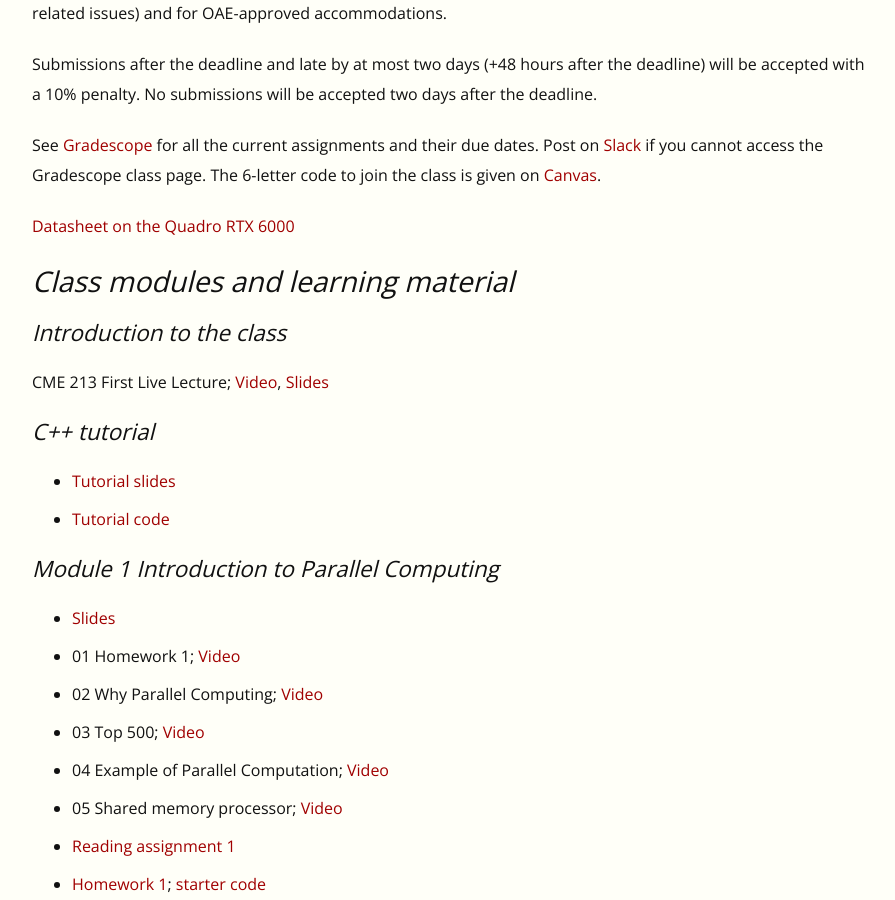
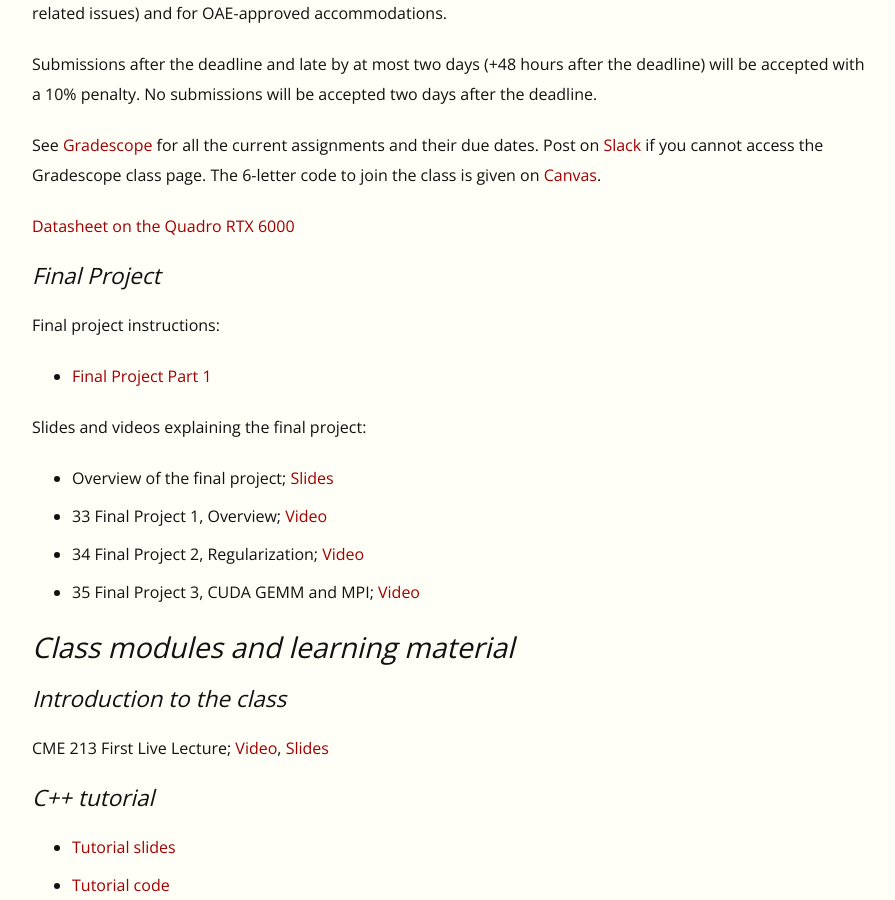
Before and after one commit to EricDarve/cme213-spring-2021, a Jekyll site: the page built from index.md, in a window 1280 px wide and 900 px high, scrolled down 558 px. Shown: the whole window, without its empty margins (128-1023 px from the left). Built offline with Jekyll 4.4.1, drawn with Linux system fonts in a browser that asks for light colours; some of the changed text lies outside the part shown.

Commit message:
Final Project Part 1

```diff
--- a/index.md
+++ b/index.md
@@ -20,6 +20,19 @@ Submissions after the deadline and late by at most two days (+48 hours after the
 See [Gradescope](https://www.gradescope.com/courses/258024) for all the current assignments and their due dates. Post on [Slack](https://cme213-spring-2021.slack.com/) if you cannot access the Gradescope class page. The 6-letter code to join the class is given on [Canvas](https://canvas.stanford.edu/courses/133903).
 
 [Datasheet on the Quadro RTX 6000](Code/quadro.txt)
+
+### Final Project
+
+Final project instructions:
+
+- [Final Project Part 1](Homework/Part1.pdf)
+
+Slides and videos explaining the final project:
+
+- Overview of the final project; [Slides](Lecture Slides/Lecture_14.pdf)
+- 33 Final Project 1, Overview; [Video](https://stanford-pilot.hosted.panopto.com/Panopto/Pages/Viewer.aspx?id=a4426523-7954-4526-a518-ad23017febd1)
+- 34 Final Project 2, Regularization; [Video](https://stanford-pilot.hosted.panopto.com/Panopto/Pages/Viewer.aspx?id=c9a4709c-3fe8-434c-a837-ad24000112af)
+- 35 Final Project 3, CUDA GEMM and MPI; [Video](https://stanford-pilot.hosted.panopto.com/Panopto/Pages/Viewer.aspx?id=f8578af5-61a1-4b52-89af-ad24001198d4)
 
 ## Class modules and learning material
 
```
Also changed, not shown: other parts of index.md (+0 -4 lines), 1 other file.
